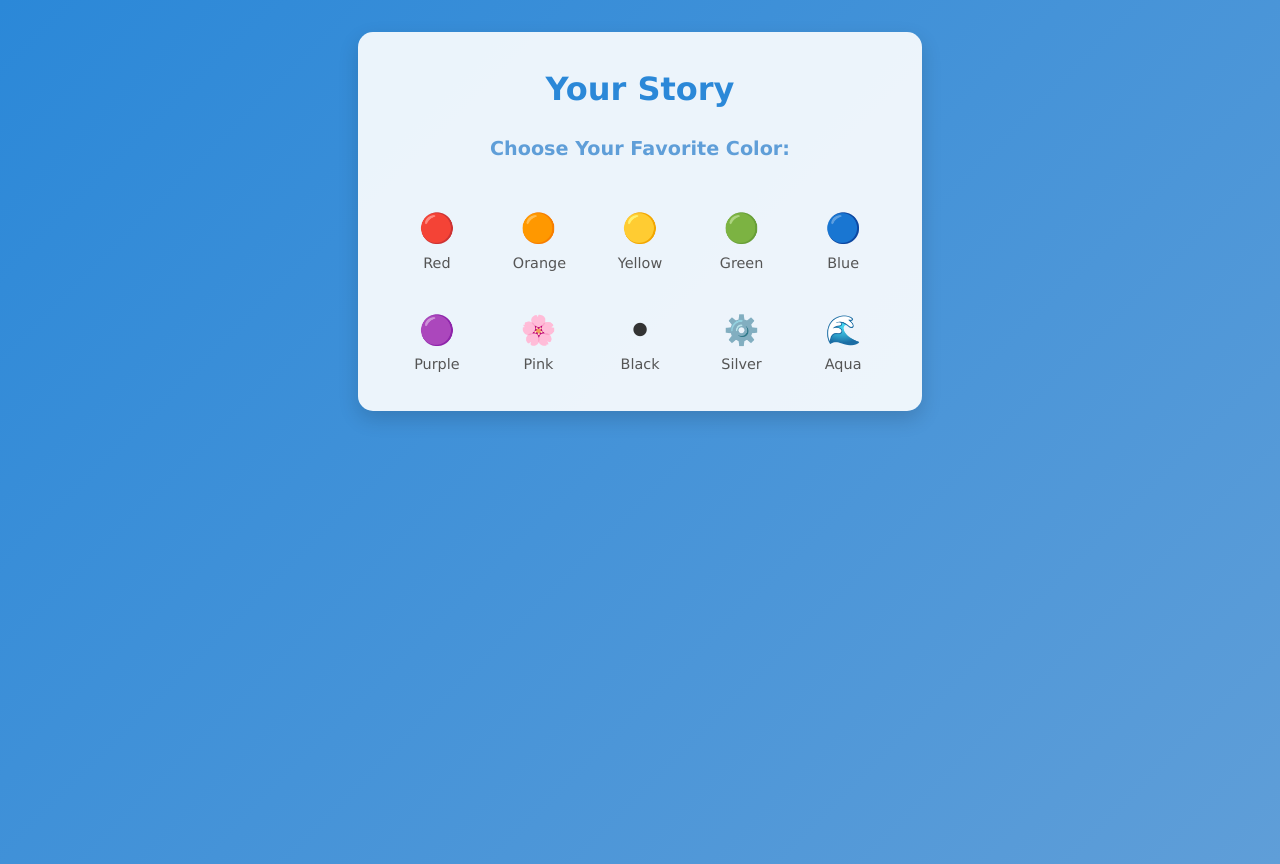
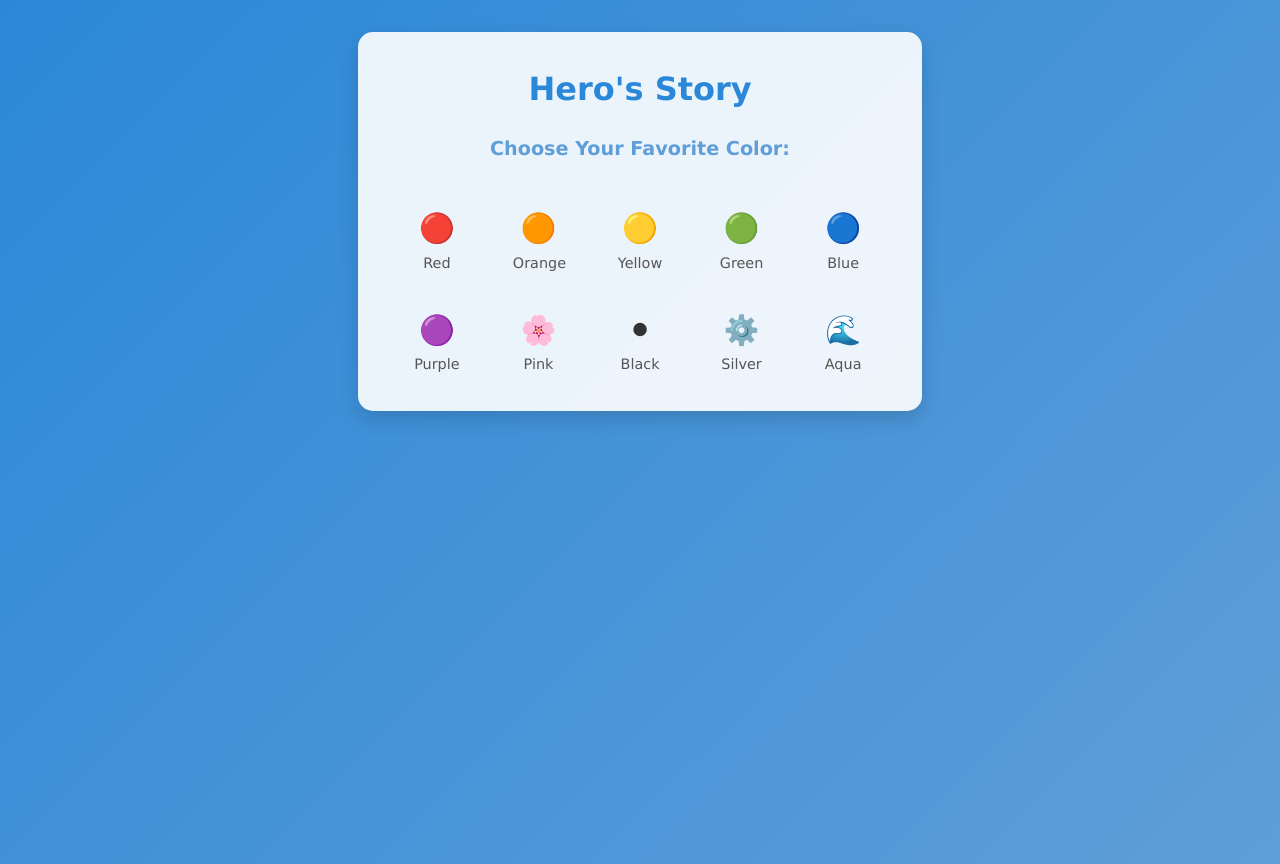
Before and after one commit to joet203/story, a website with bundled scripts: page public/index.html in a window 1280 px wide. Built offline with nearby package versions, Linux system fonts and the light colour scheme.

Commit message:
revert title

```diff
--- a/public/index.html
+++ b/public/index.html
@@ -3,12 +3,12 @@
 <head>
     <meta charset="UTF-8">
     <meta name="viewport" content="width=device-width, initial-scale=1.0">
-    <title>Your Story</title>
+    <title>Hero's Story</title>
     <link rel="stylesheet" href="styles.css">
 </head>
 <body>
     <div class="container">
-        <h1>Your Story</h1>
+        <h1>Hero's Story</h1>
 
         <p class="prompt" id="prompt-text">Choose Your Favorite Color:</p>
 
```
